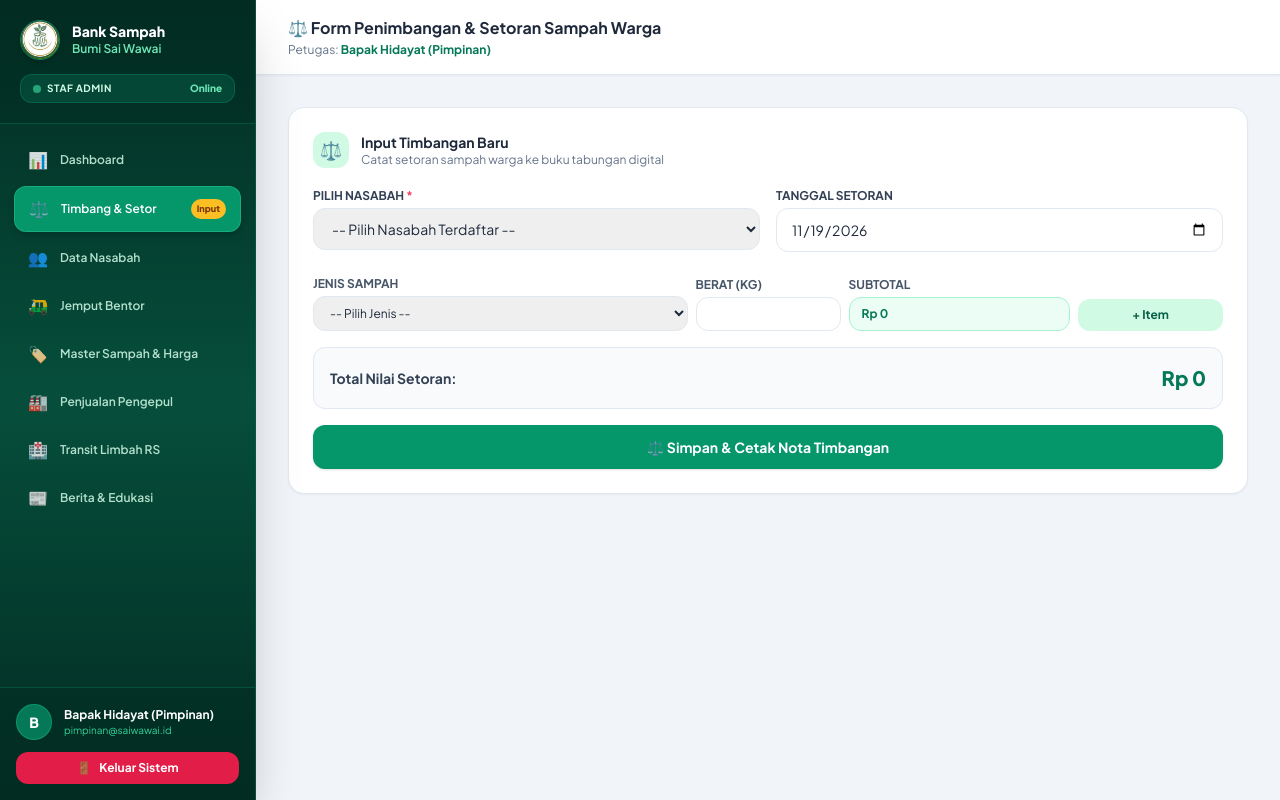
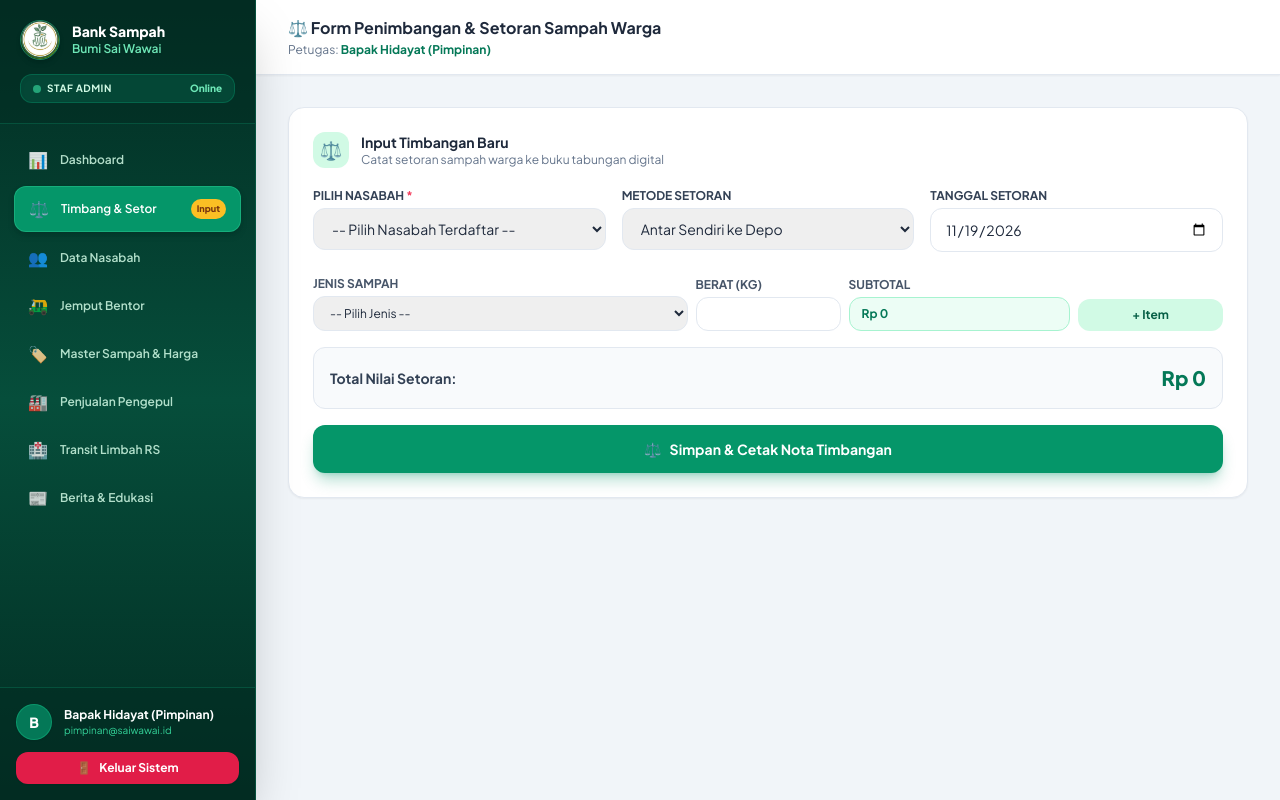
Before and after one commit to mienyemek-dev/BankSampah, a Laravel app: page /admin/timbang-sampah in a window 1280 px wide. Run offline with Laravel 12, Linux system fonts and the light colour scheme; a user stored in the database is signed in; data comes from the database, SQL or seed files in the repository; tables that the repository leaves empty hold one stand-in row (values such as "Sample post"); some libraries are stand-ins or nearby versions.

Commit message:
fix: redirect to receipt nota on timbang store, add loading spinner and field validation

```diff
--- a/app/Http/Controllers/AdminController.php
+++ b/app/Http/Controllers/AdminController.php
@@ -78,21 +78,24 @@ class AdminController extends Controller
     {
         $validated = $request->validate([
             'id_user' => ['required', 'exists:users,id_user'],
-            'metode_setor' => ['required', 'in:antar_sendiri,jemput_bentor'],
+            'metode_setor' => ['nullable', 'in:antar_sendiri,jemput_bentor'],
+            'tanggal_setor' => ['nullable', 'date'],
             'items' => ['required', 'array', 'min:1'],
             'items.*.id_sampah' => ['required', 'exists:sampah,id_sampah'],
-            'items.*.jumlah_satuan' => ['required', 'numeric', 'min:0.1'],
+            'items.*.berat' => ['nullable', 'numeric', 'min:0.01'],
+            'items.*.jumlah_satuan' => ['nullable', 'numeric', 'min:0.01'],
             'catatan' => ['nullable', 'string'],
         ], [
             'id_user.required' => 'Pilih nasabah yang menyetor sampah.',
             'items.required' => 'Minimal harus ada 1 jenis sampah yang ditimbang.',
-            'items.*.jumlah_satuan.min' => 'Berat atau jumlah sampah minimal 0.1.',
         ]);
 
         $nasabah = User::findOrFail($validated['id_user']);
         $petugas = Auth::user();
 
-        DB::transaction(function () use ($validated, $nasabah, $petugas) {
+        $transaksi = null;
+
+        DB::transaction(function () use ($validated, $nasabah, $petugas, &$transaksi) {
             $kodeTransaksi = 'TRX-' . date('Ymd') . '-' . strtoupper(Str::random(5));
 
             $totalBerat = 0;
@@ -103,10 +106,10 @@ class AdminController extends Controller
                 'kode_transaksi' => $kodeTransaksi,
                 'id_user' => $nasabah->id_user,
                 'id_petugas' => $petugas->id_user,
-                'tanggal_setor' => now(),
+                'tanggal_setor' => $validated['tanggal_setor'] ?? now(),
                 'total_berat' => 0,
                 'total_nominal' => 0,
-                'metode_setor' => $validated['metode_setor'],
+                'metode_setor' => $validated['metode_setor'] ?? 'antar_sendiri',
                 'status_setor' => 'selesai',
                 'catatan' => $validated['catatan'] ?? null,
             ]);
@@ -114,7 +117,9 @@ class AdminController extends Controller
             // Simpan rincian tiap sampah yang ditimbang
             foreach ($validated['items'] as $item) {
                 $sampah = Sampah::findOrFail($item['id_sampah']);
-                $berat = (float) $item['jumlah_satuan'];
+                $berat = (float) ($item['berat'] ?? $item['jumlah_satuan'] ?? 0);
+                if ($berat <= 0) continue;
+
                 $hargaSaatTransaksi = $sampah->harga_beli_nasabah;
                 $subtotal = $berat * $hargaSaatTransaksi;
 
@@ -159,7 +164,9 @@ class AdminController extends Controller
             ]);
         });
 
-        return redirect()->route('admin.timbang')->with('success', 'Penimbangan berhasil dicatat! Saldo sebesar Rp ' . number_format($transaksi->total_nominal ?? 0, 0, ',', '.') . ' otomatis bertambah ke akun nasabah.');
+        // Langsung arahkan ke halaman CETAK NOTA agar petugas & nasabah langsung melihat struk transaksi!
+        return redirect()->route('admin.nota', $transaksi->id_transaksi_setor)
+            ->with('success', 'Penimbangan berhasil dicatat! Struk nota siap dicetak.');
     }
 
     /**
--- a/resources/views/admin/timbang_sampah.blade.php
+++ b/resources/views/admin/timbang_sampah.blade.php
@@ -35,6 +35,19 @@
                 </div>
             @endif
 
+            @if ($errors->any())
+                <div class="p-4 rounded-xl bg-rose-50 border border-rose-200 text-rose-800 text-sm mb-6">
+                    <div class="font-bold flex items-center gap-1.5 mb-1.5">
+                        <span>⚠️</span><span>Mohon periksa input formulir:</span>
+                    </div>
+                    <ul class="list-disc list-inside text-xs space-y-1">
+                        @foreach ($errors->all() as $err)
+                            <li>{{ $err }}</li>
+                        @endforeach
+                    </ul>
+                </div>
+            @endif
+
             {{-- Form Timbang Multi-Item --}}
             <div class="bg-white p-6 rounded-2xl border border-slate-200 shadow-sm">
                 <div class="flex items-center gap-3 mb-5">
@@ -48,14 +61,21 @@
                 <form method="POST" action="{{ route('admin.timbang.store') }}" id="formTimbang">
                     @csrf
 
-                    <div class="grid grid-cols-1 md:grid-cols-2 gap-4 mb-6">
+                    <div class="grid grid-cols-1 md:grid-cols-3 gap-4 mb-6">
                         <div>
                             <label class="block text-xs font-bold text-slate-700 uppercase mb-1">Pilih Nasabah <span class="text-rose-500">*</span></label>
                             <select name="id_user" required class="w-full px-3.5 py-2.5 rounded-xl border border-slate-200 text-sm focus:ring-2 focus:ring-emerald-500 outline-none">
                                 <option value="">-- Pilih Nasabah Terdaftar --</option>
                                 @foreach ($nasabahList as $n)
-                                    <option value="{{ $n->id_user }}">{{ $n->nama_lengkap }} (Rp {{ number_format($n->saldo, 0, ',', '.') }})</option>
+                                    <option value="{{ $n->id_user }}">{{ $n->nama_lengkap }} (Saldo: Rp {{ number_format($n->saldo, 0, ',', '.') }})</option>
                                 @endforeach
+                            </select>
+                        </div>
+                        <div>
+                            <label class="block text-xs font-bold text-slate-700 uppercase mb-1">Metode Setoran</label>
+                            <select name="metode_setor" class="w-full px-3.5 py-2.5 rounded-xl border border-slate-200 text-sm focus:ring-2 focus:ring-emerald-500 outline-none">
+                                <option value="antar_sendiri">Antar Sendiri ke Depo</option>
+                                <option value="jemput_bentor">Jemput Armada Bentor</option>
                             </select>
                         </div>
                         <div>
@@ -101,8 +121,9 @@
                         <span class="text-xl font-extrabold text-emerald-700" id="grandTotal">Rp 0</span>
                     </div>
 
-                    <button type="submit" class="w-full py-3 bg-emerald-600 hover:bg-emerald-700 text-white font-bold text-sm rounded-xl shadow transition flex items-center justify-center gap-2">
-                        ⚖️ Simpan & Cetak Nota Timbangan
+                    <button type="submit" id="btnSubmitTimbang" class="w-full py-3.5 bg-emerald-600 hover:bg-emerald-700 active:scale-[0.99] text-white font-bold text-sm rounded-xl shadow-lg shadow-emerald-600/30 transition flex items-center justify-center gap-2">
+                        <span id="btnIcon">⚖️</span>
+                        <span id="btnText">Simpan & Cetak Nota Timbangan</span>
                     </button>
                 </form>
             </div>
@@ -110,6 +131,13 @@
     </main>
 
     <script>
+        document.getElementById('formTimbang').addEventListener('submit', function() {
+            const btn = document.getElementById('btnSubmitTimbang');
+            btn.disabled = true;
+            btn.classList.add('opacity-75', 'cursor-not-allowed');
+            document.getElementById('btnIcon').textContent = '⏳';
+            document.getElementById('btnText').textContent = 'Menyimpan & Membuka Nota...';
+        });
         let itemCount = 1;
 
         const sampahOptions = `@foreach ($sampahList as $s)<option value="{{ $s->id_sampah }}" data-harga="{{ $s->harga_beli_nasabah }}">{{ $s->nama_sampah }} (Rp {{ number_format($s->harga_beli_nasabah,0,',','.') }}/{{ $s->satuan }})</option>@endforeach`;
--- a/resources/views/shared/nota_timbangan.blade.php
+++ b/resources/views/shared/nota_timbangan.blade.php
@@ -58,14 +58,14 @@
 
     <!-- Action Bar (Hanya tampil di layar, disembunyikan saat cetak) -->
     <div class="max-w-[80mm] mx-auto mb-3 flex items-center justify-between gap-2 no-print">
+        <a href="{{ route('admin.timbang') }}" class="bg-slate-200 hover:bg-slate-300 text-slate-700 font-sans font-bold text-xs py-2 px-3 rounded-lg transition flex items-center gap-1">
+            ← Kembali
+        </a>
         <button onclick="window.print()" class="flex-1 bg-emerald-600 hover:bg-emerald-700 text-white font-sans font-bold text-xs py-2 px-3 rounded-lg shadow flex items-center justify-center gap-1.5 transition">
             <svg class="w-4 h-4" fill="none" stroke="currentColor" viewBox="0 0 24 24">
                 <path stroke-linecap="round" stroke-linejoin="round" stroke-width="2" d="M17 17h2a2 2 0 002-2v-4a2 2 0 00-2-2H5a2 2 0 00-2 2v4a2 2 0 002 2h2m2 4h6a2 2 0 002-2v-4a2 2 0 00-2-2H9a2 2 0 00-2 2v4a2 2 0 002 2zm8-12V5a2 2 0 00-2-2H9a2 2 0 00-2 2v4h10z" />
             </svg>
             Cetak Struk
-        </button>
-        <button onclick="window.close()" class="bg-slate-200 hover:bg-slate-300 text-slate-700 font-sans font-semibold text-xs py-2 px-3 rounded-lg transition">
-            Tutup
         </button>
     </div>
 
```
